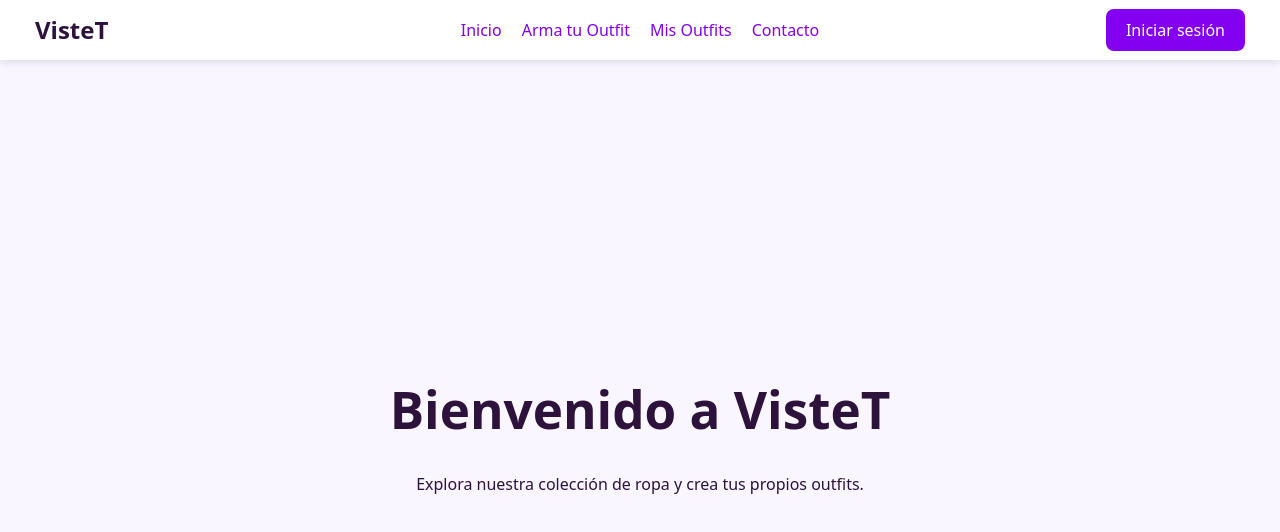
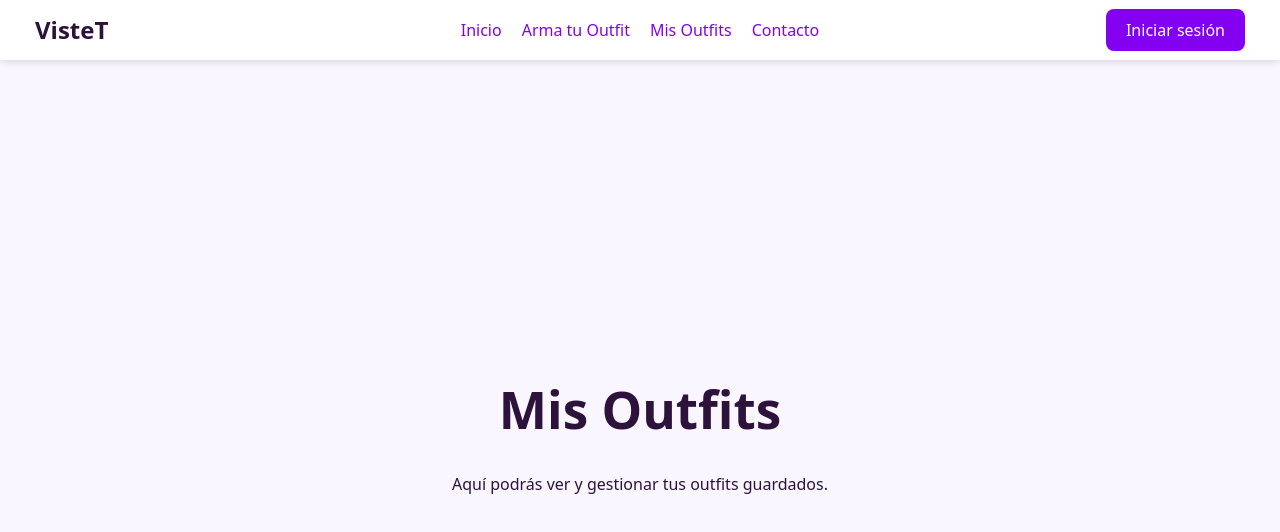
Before and after one commit to maxo2727/vistet_frontend, a React (Vite) app: page /my-outfits in a window 1280 px wide. Shown: the top 532 px of the page. Built offline with nearby package versions, Linux system fonts and the light colour scheme.

Commit message:
feat: initial landing, outfits and contact pages

```diff
--- a/src/App.jsx
+++ b/src/App.jsx
@@ -1,8 +1,10 @@
 import React, { useState } from 'react'
 import { BrowserRouter, Routes, Route } from 'react-router-dom'
+import Navbar from './components/Layout/Navbar/Navbar.jsx'
 import VisualizerPage from './pages/VisualizerPage/VisualizerPage.jsx'
-import LandingPage from './pages/Landing/LandingPage.jsx'
-import Navbar from './components/Layout/Navbar/Navbar.jsx'
+import LandingPage from './pages/LandingPage/LandingPage.jsx'
+import OutfitsPage from './pages/OutfitsPage/OutfitsPage.jsx'
+import ContactPage from './pages/ContactPage/ContactPage.jsx'
 
 function App() {
   return (
@@ -11,7 +13,8 @@ function App() {
       <Routes>
         <Route path="/" element={<LandingPage />}/>
         <Route path="/visualizer" element={<VisualizerPage />}/>
-        <Route path="/my-outfits" element={<LandingPage />}/>
+        <Route path="/my-outfits" element={<OutfitsPage />}/>
+        <Route path="/contact" element={<ContactPage />}/>
       </Routes>
     </BrowserRouter>
   )
--- a/src/components/Layout/Navbar/Navbar.jsx
+++ b/src/components/Layout/Navbar/Navbar.jsx
@@ -14,7 +14,7 @@ const Navbar = () => {
                     <Link to="/">Inicio</Link>
                     <Link to="/visualizer">Arma tu Outfit</Link>
                     <Link to="/my-outfits">Mis Outfits</Link>
-                    <Link>Contacto</Link>
+                    <Link to="/contact">Contacto</Link>
                 </div>
                 <div className='navbar-buttons'>
                     <Button className={'accept-button'}>
--- /dev/null
+++ b/src/pages/ContactPage/ContactPage.css
@@ -0,0 +1,12 @@
+.contact-page-wrapper {
+    height: calc(100vh - 60px);
+    padding-top: 60px;
+}
+
+.contact-page-content {
+    display: flex;
+    flex-direction: column;
+    align-items: center;
+    justify-content: center;
+    height: 100%;
+}
--- /dev/null
+++ b/src/pages/ContactPage/ContactPage.jsx
@@ -0,0 +1,15 @@
+import React from "react";
+import './ContactPage.css';
+
+const ContactPage = () => {
+    return (
+        <div className="contact-page-wrapper">
+            <div className="contact-page-content">
+                <h1>Contacto</h1>
+                <p>contacto</p>
+            </div>
+        </div>
+    )
+}
+
+export default ContactPage;
--- /dev/null
+++ b/src/pages/OutfitsPage/OutfitsPage.css
@@ -0,0 +1,12 @@
+.outfits-page-wrapper {
+    height: calc(100vh - 60px);
+    padding-top: 60px;
+}
+
+.outfits-page-content {
+    display: flex;
+    flex-direction: column;
+    align-items: center;
+    justify-content: center;
+    height: 100%;
+}
--- /dev/null
+++ b/src/pages/OutfitsPage/OutfitsPage.jsx
@@ -0,0 +1,15 @@
+import React from 'react';
+import './OutfitsPage.css';
+
+const OutfitsPage = () => {
+    return (
+        <div className="outfits-page-wrapper">
+            <div className="outfits-page-content">
+                <h1>Mis Outfits</h1>
+                <p>Aquí podrás ver y gestionar tus outfits guardados.</p>
+            </div>
+        </div>
+    );
+}
+
+export default OutfitsPage;
```
Also changed, not shown: src/pages/LandingPage/LandingPage.css (renamed from src/pages/Landing/LandingPage.css), src/pages/LandingPage/LandingPage.jsx (renamed from src/pages/Landing/LandingPage.jsx).
